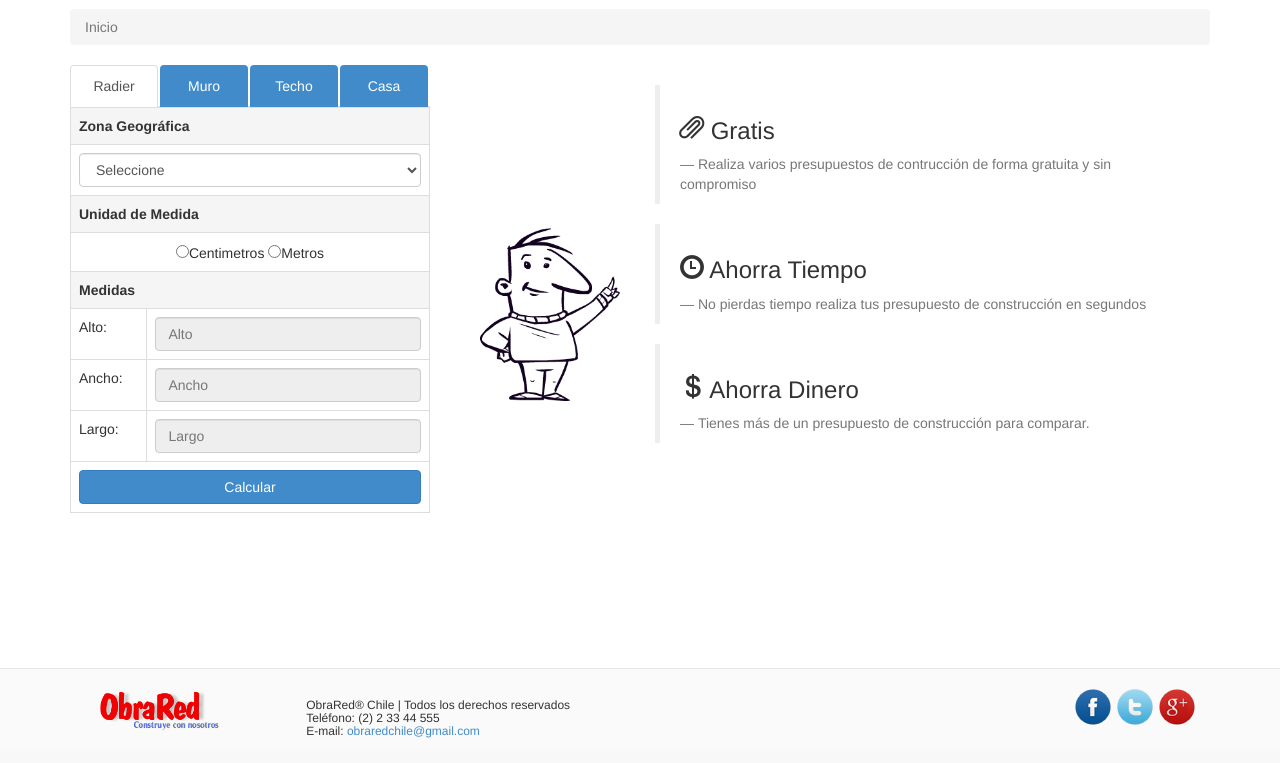
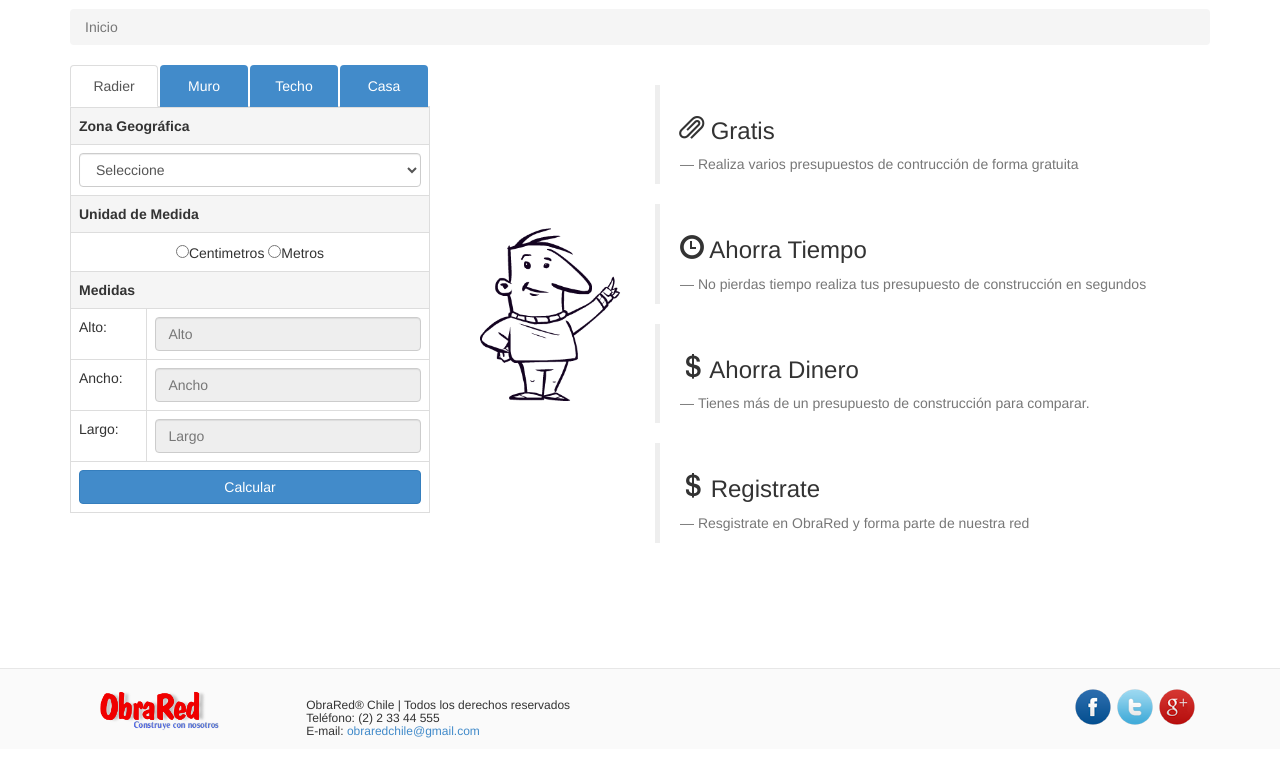
Before and after one commit to obrared2014/ObraRed, a PHP site: page / in a window 1280 px wide. Shown: the part 51-814 px from the top of the page. Before the commit the page ends 789 px from the top, so only its background shows below. Run offline with PHP 8.4, Linux system fonts and the light colour scheme.

Commit message:
Carousel modificado

```diff
--- a/Vista/Carousel.php
+++ b/Vista/Carousel.php
@@ -331,7 +331,7 @@
             <div class="col-lg-9">
                 <blockquote>
                     <p><h3><span class="glyphicon glyphicon-paperclip"></span> Gratis</h3></p>
-                    <footer>Realiza varios presupuestos de contrucción de forma gratuita y sin compromiso</footer>
+                    <footer>Realiza varios presupuestos de contrucción de forma gratuita</footer>
                 </blockquote>
                 <blockquote>
                     <p><h3><span class="glyphicon glyphicon-time"></span> Ahorra Tiempo</h3></p>
@@ -341,6 +341,10 @@
                     <p><h3><span class="glyphicon glyphicon-usd"></span> Ahorra Dinero</h3></p>
                     <footer>Tienes más de un presupuesto de construcción para comparar.</footer>
                 </blockquote>
+                <blockquote>
+                    <p><h3><span class="glyphicon glyphicon-usd"></span> Registrate</h3></p>
+                    <footer>Resgistrate en ObraRed y forma parte de nuestra red</footer>
+                </blockquote>
             </div>
         </div>
     </div>
```
